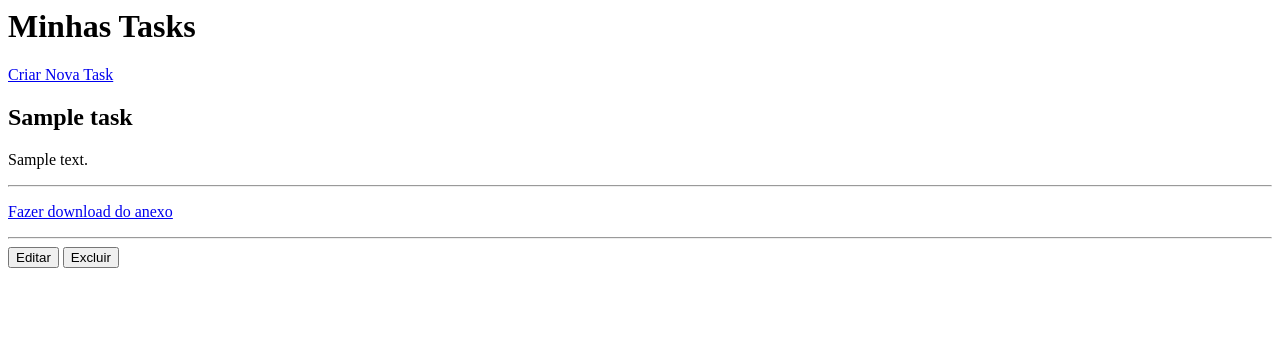
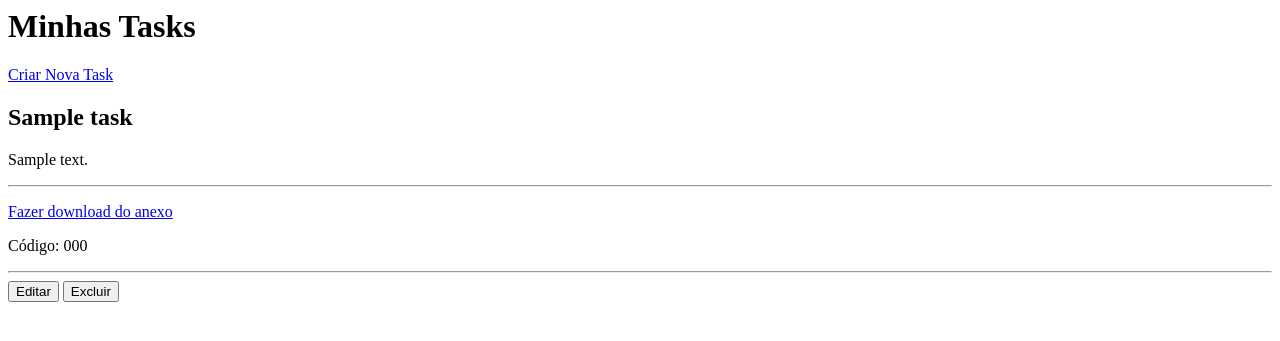
Before and after one commit to levimateus/projeto-tasks, a CodeIgniter app: the page made by application/views/app/task/list.php in a window 1280 px wide. Shown: the top 341 px of the page. Run offline with CodeIgniter, Linux system fonts and the light colour scheme; the template is opened without the code that fills it: most values are stand-ins (such as "Sample title", 1, 10 or a date in 2020).

Commit message:
Impressão do código da task na listagem

```diff
--- a/application/views/app/home.php
+++ b/application/views/app/home.php
@@ -14,6 +14,7 @@
 			<div class="card-body">
 				<h2 class="card-title"><?=$task['name']?></h2>
 				<p class="card-text"><?=$task['description']?></p>
+				<p class="card-text">Código: <?=$task['code']?></p>
 				<p class="card-text">Autor: <?=$task['user_name']?></p>
 				<?php if (!empty($task['attached_file'])): ?>
 					<hr>
--- a/application/views/app/task/list.php
+++ b/application/views/app/task/list.php
@@ -17,6 +17,7 @@
 					<hr>
 					<p class="card-text"><a href="<?=base_url('download/').$task['attached_file']?>" target="_blank">Fazer download do anexo</a></p>
 				<?php endif ?>
+				<p class="card-text">Código: <?=$task['code']?></p>
 				<hr>
 				<form method="post">
 					<input type="hidden" name="id" value="<?=$task['id']?>">
```
